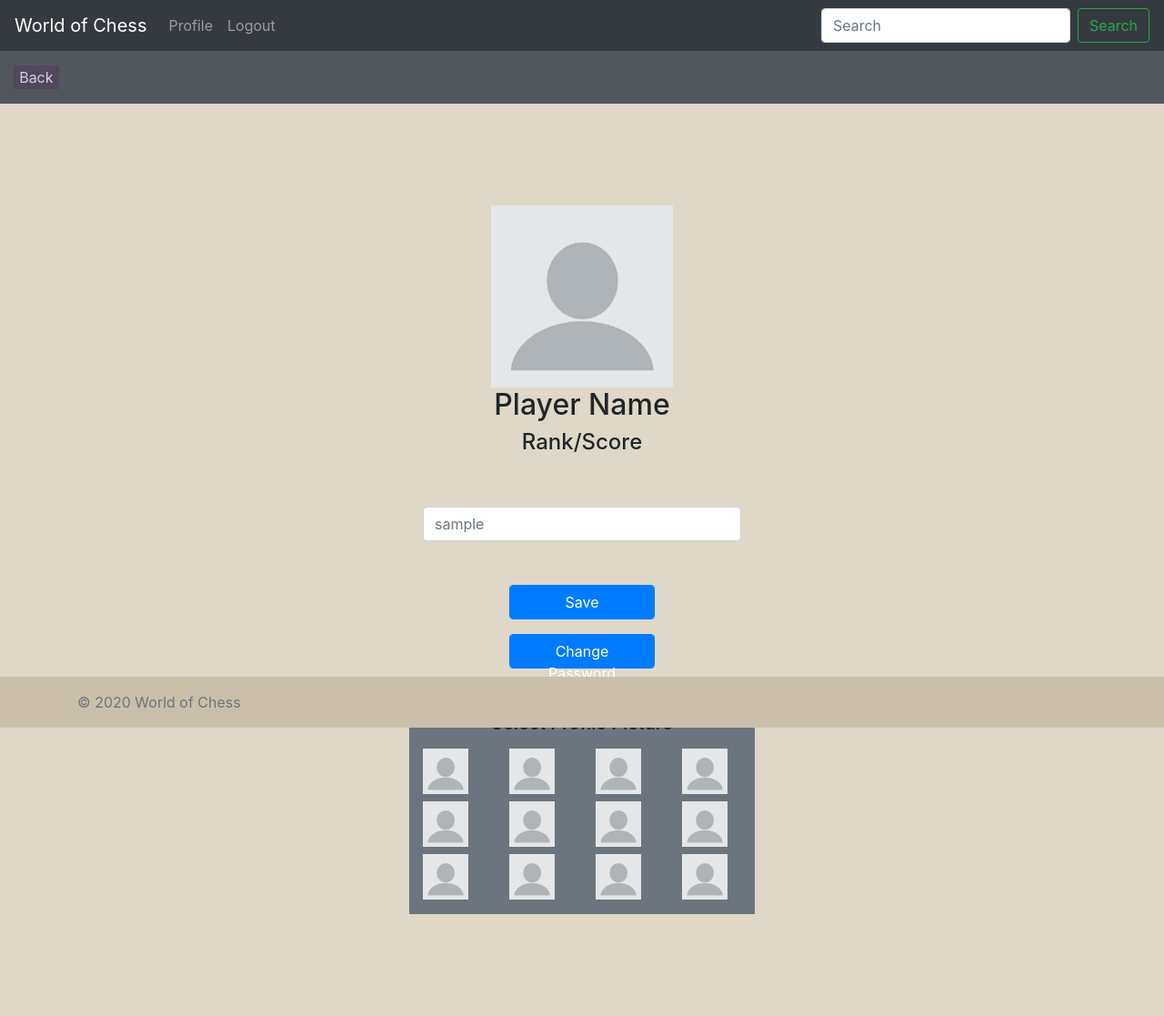
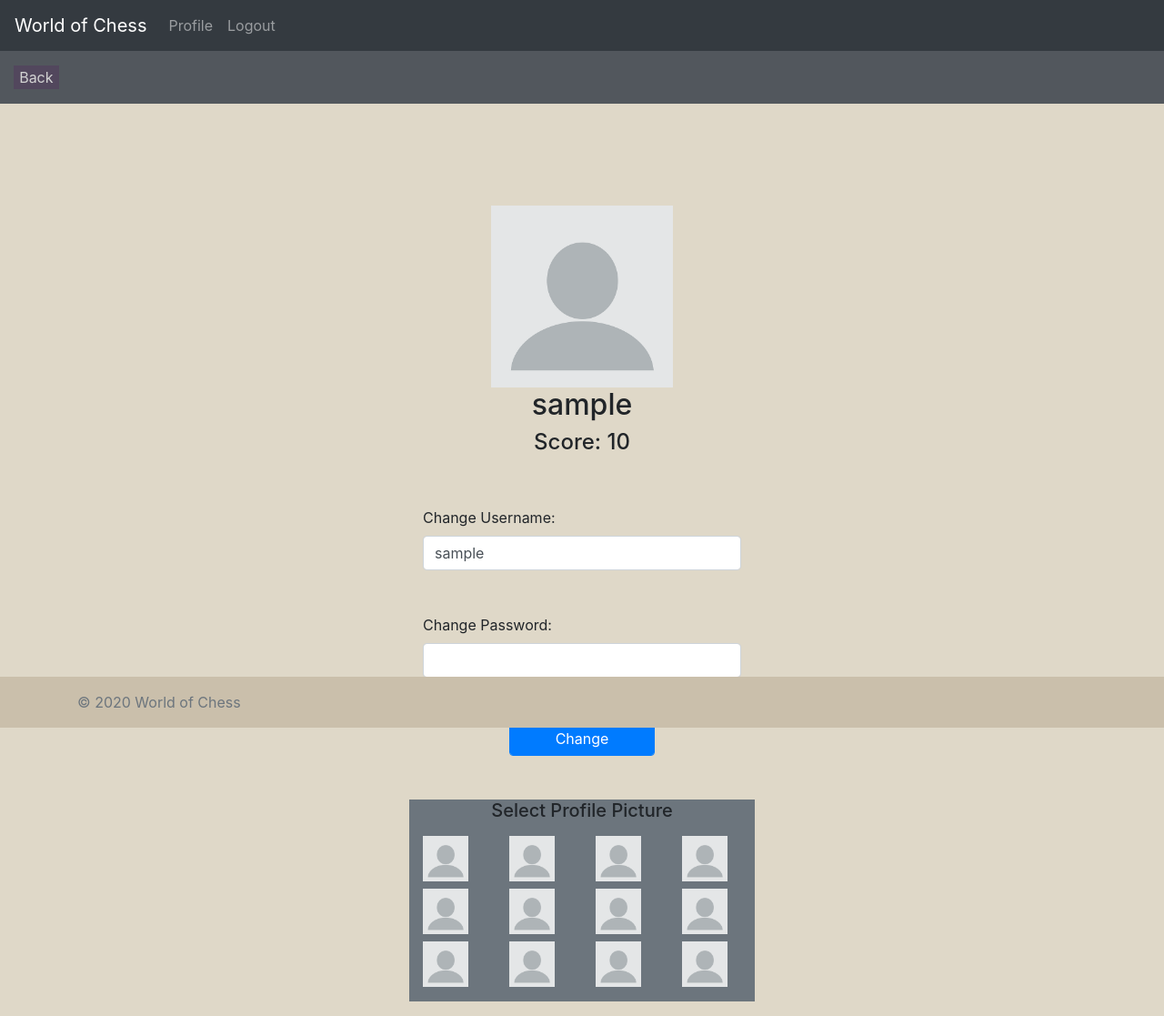
Before and after one commit to JonahSutter/COMP442_Website_Project, a Flask app: template templates/edit_account.html in a window 1280 px wide. Shown: the whole page at 91% size. Before the commit the page ends 1005 px from the top, so only its background shows below. Run offline with Flask 2, Linux system fonts and the light colour scheme; the template is opened without the code that fills it: most values are stand-ins (such as "Sample title", 1, 10 or a date in 2020); parts of the project's set-up code (start-up, migrations or seed data) failed here and were passed over; some libraries are stand-ins or nearby versions.

Commit message:
Added searching for users by username

```diff
--- a/server.py
+++ b/server.py
@@ -91,11 +91,10 @@
     c = conn.cursor()
     user = c.execute('select * from Users where id=?;',(uid,))
     conn.commit()
-    conn.close()
     if user is None or exp is None or exp < datetime.utcnow():
-        print('Valid user')
-        print(user)
-        print(exp)
+        #print('Valid user')
+        #print(user)
+        #print(exp)
         return redirect(url_for("get_login"))
 
 # ROUTES
@@ -130,7 +129,6 @@
         c = conn.cursor()
         user = c.execute('SELECT id, username, password, score FROM Users WHERE username=?;',(user_name,)).fetchone()
         conn.commit()
-        conn.close()
         if user is not None and check_password(pwd, user[2], pep):
             expires = datetime.utcnow()+timedelta(hours=24)
             session["uid"] = user[0]
@@ -168,7 +166,6 @@
     user = c.execute('SELECT id from Users where id=?',(uid,))
     top_users = c.execute('select username, score from Users order by score desc limit 3;').fetchall()
     conn.commit()
-    conn.close()
     if user is not None and top_users is not None:
         username = session.get("username")
         score = session.get("score")
@@ -192,7 +189,6 @@
     c = conn.cursor()
     user = c.execute('SELECT id from Users where id=?',(uid,))
     conn.commit()
-    conn.close()
     if user is not None:
         return render_template("game_page.html")
     return redirect(url_for("login"))
@@ -201,7 +197,27 @@
 # add: validation for changes
 @app.route("/edit/", methods=["POST"])
 def edit():
-    return render_template("edit_account.html")
+    name = request.form.get("name")
+    pwd = request.form.get("password")
+    valid = True
+    if name is None and name == "":
+        flash("Username cannot be blank")
+        valid = False
+    if valid and pwd is not None and pwd != "":
+        if len(pwd) < 8:
+            flash("Password must be longer than 8 characters")
+            valid = False
+    if valid:
+        uid = session.get("uid")
+        conn = get_db()
+        c = conn.cursor()
+        if pwd is not None and pwd != "":
+            hpwd = hash_password(pwd, pep)
+            c.execute('update Users set username=?, password=? where id=?;',(name,hpwd,uid))
+        else:
+            c.execute('update Users set username=? where id=?;',(name,uid))
+        conn.commit()
+    return redirect(url_for('get_edit'))
 
 # get handler for edit, displays edit_account.html
 # add: only display if user info in login session, else route to login
@@ -211,12 +227,12 @@
     uid = session.get("uid")
     conn = get_db()
     c = conn.cursor()
-    user = c.execute('SELECT id from Users where id=?',(uid,))
+    user = c.execute('SELECT username, score from Users where id=?;',(uid,)).fetchone()
     conn.commit()
-    conn.close()
     if user is not None:
-        username = session["username"]
-        return render_template("edit_account.html", username=username)
+        username = user[0]
+        score = user[1]
+        return render_template("edit_account.html", username=username, score=score)
     return redirect(url_for("login"))
 
 # post handler for create
@@ -254,7 +270,6 @@
         score = 0
         c.execute('INSERT INTO Users (username, password, score, isadmin) VALUES (?,?,?,?);',(user_name, hpwd, score, isadmin))
         conn.commit()
-        conn.close()
         # route to login and make user sign in
         return redirect(url_for("login"))
     else:
@@ -268,3 +283,18 @@
 def get_create():
     check_login()
     return render_template("create_account.html")
+
+# GET handler to display search results
+@app.route("/search/", methods=["POST"])
+def get_results():
+    search = request.form.get("search")
+    if search is None:
+        return redirect(url_for('get_main'))
+    conn = get_db()
+    c = conn.cursor()
+    search_str = "\"%" + str(search) + "%\""
+    print(search_str)
+    results = c.execute('select username, score from Users where username like ?;',('%'+search+'%',))
+    conn.commit()
+    print(results)
+    return render_template("display_users.html", results=results)
--- a/templates/edit_account.html
+++ b/templates/edit_account.html
@@ -33,35 +33,34 @@
         </div>
     </div>
     <div class="row d-flex justify-content-center">
-        <h2> Player Name </h2>
+        <h2> {{username}} </h2>
     </div>
     <div class="row justify-content-center">
-        <h4> Rank/Score </h4>
+        <h4> Score: {{score}} </h4>
     </div>
 </div>
 
 <div class="container text-fields">
-    <form id="create-form-id" action="/create/" method="post">
+    <form id="create-form-id" action="/edit/" method="post">
         <div class="row mt-5 d-flex justify-content-center">
             <div class="col-md-4">
-                <input id="create-name" type="text" class="form-control" name="create-name" placeholder="{{ username }}" required>
+                <label for="name">Change Username: </label><br>
+                <input id="name" type="text" class="form-control" name="name" value="{{ username }}" required>
+            </div>
+        </div>
+        <div class="row mt-5 d-flex justify-content-center">
+            <div class="col-md-4">
+                <label for="password">Change Password: </label><br>
+                <input id="password" type="password" class="form-control" name="password">
             </div>
         </div>
         <div class="row mt-5 d-flex justify-content-center">
             <div class="col-md-2">
-                <button class="form-control btn btn-primary" id="save-button" onclick="return true"> Save </button>
+                <button class="form-control btn btn-primary" id="save-button" onclick="return true"> Change </button>
                 <!-- Add <submit> and <option> tags for profile image picker -->
             </div>
         </div>
     </form>
-</div>
-
-<div class="container changepw">
-    <div class="row mt-3 d-flex justify-content-center">
-        <div class="col-md-2">
-            <button class="form-control btn btn-primary" id="change-password-button" onclick="return true"> Change Password </button>
-        </div>
-    </div>
 </div>
 
 <div class="container profile-picture-picker">
--- a/templates/template.j2
+++ b/templates/template.j2
@@ -49,10 +49,12 @@
           <a class="nav-link" href="{{ url_for('get_login') }}">Logout </a>
         </li>
       </ul>
+      <!--
       <form class="form-inline my-2 my-lg-0">
         <input class="form-control mr-sm-2" type="search" placeholder="Search" aria-label="Search">
         <button class="btn btn-outline-success my-2 my-sm-0" type="submit">Search</button>
       </form>
+      -->
     </div>
   </nav>
   {% endblock %}
```
Also changed, not shown: templates/display_users.html (added, +28 -0 lines), templates/main_page.html (+8 -0 lines), chess_data.sqlite3.
